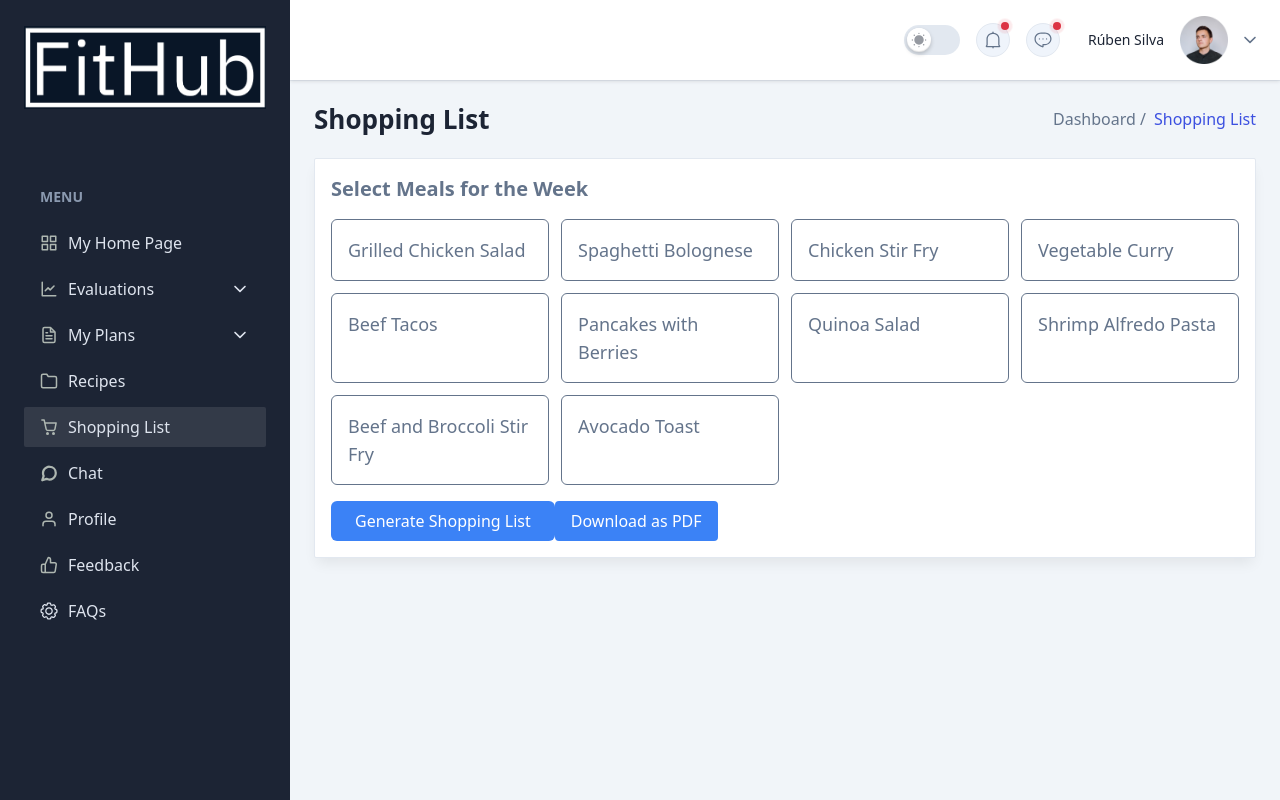
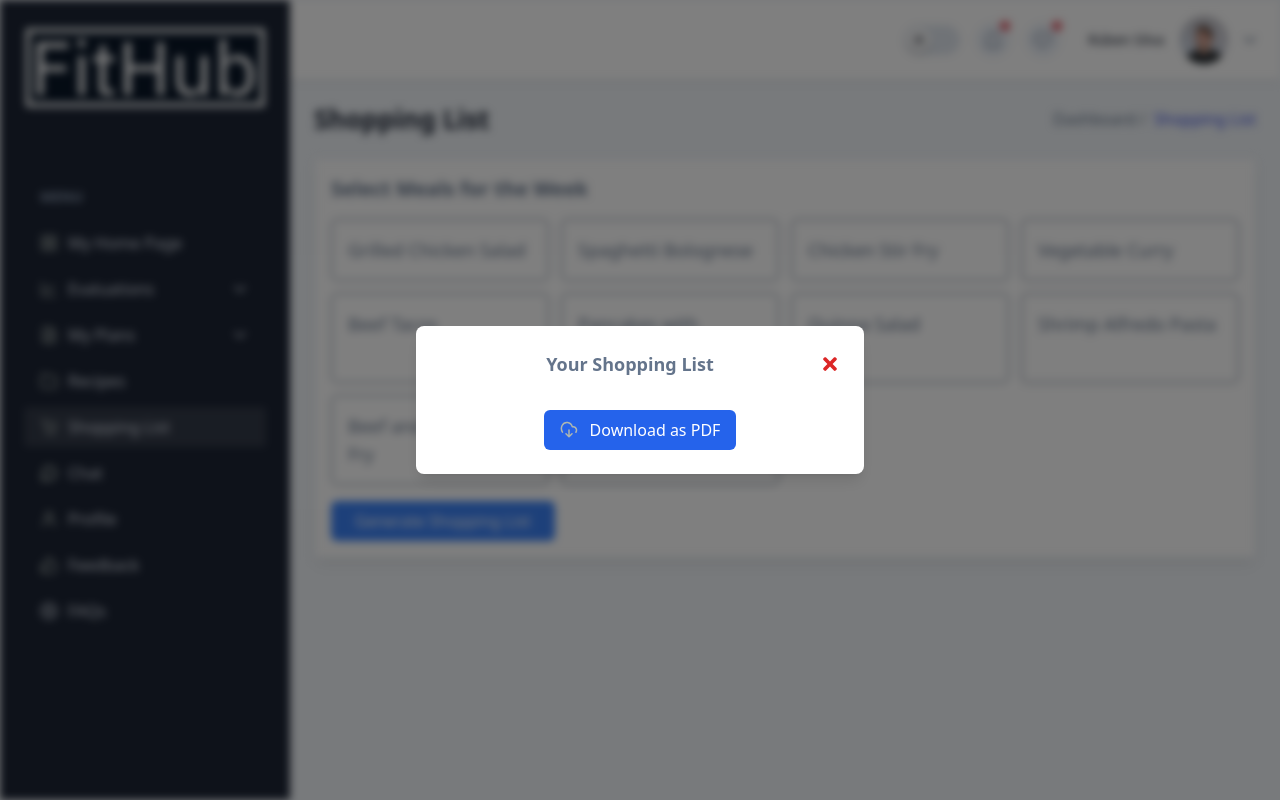
Before and after one commit to vmirfak/dev-fit-hub, a React (Vite) app: page /shoppinglist in a window 1280 px wide. Both pictures are taken after a click on the button "Generate Shopping List". Built offline with nearby package versions, Linux system fonts and the light colour scheme.

Commit message:
Make Grocery list in a modal

```diff
--- /dev/null
+++ b/src/components/Modal/GroceryModal.tsx
@@ -0,0 +1,86 @@
+import React from "react";
+import { Modal } from "@mui/material";
+import { FaTimes } from "react-icons/fa";
+
+interface Ingredient {
+  name: string;
+  quantity: string | number;
+}
+
+interface ShoppingListModalProps {
+  isOpen: boolean;
+  onClose: () => void;
+  shoppingList: Ingredient[];
+  generatePDF: () => void;
+}
+
+const ShoppingListModal: React.FC<ShoppingListModalProps> = ({
+  isOpen,
+  onClose,
+  shoppingList,
+  generatePDF,
+}) => {
+  if (!isOpen) return null;
+
+  return (
+    <Modal
+      open={isOpen}
+      onClose={onClose}
+      aria-labelledby="modal-title"
+      aria-describedby="modal-description"
+    >
+      <div className="flex items-center justify-center min-h-screen">
+        <div className="bg-white rounded-lg shadow-lg w-11/12 max-w-md p-6 flex flex-col items-center text-center bg-white shadow-default dark:border-strokedark dark:bg-boxdark">
+          <div className="flex items-center justify-between w-full">
+            <h2
+              className="text-lg font-bold dark:text-slate-200 flex-grow text-center"
+              id="modal-title"
+            >
+              Your Shopping List
+            </h2>
+            <button
+              onClick={onClose}
+              className="text-red-600 hover:text-red-800"
+              aria-label="Close"
+            >
+              <FaTimes className="text-xl" />
+            </button>
+          </div>
+          {/* Display the shopping list */}
+          <div className="my-4 overflow-y-auto max-h-100 w-full">
+            <ul className="list-none p-0 dark:text-slate-400">
+              {shoppingList.map((item, index) => (
+                <li key={index} className="py-1">
+                  {item.name} - {item.quantity}
+                </li>
+              ))}
+            </ul>
+          </div>
+          {/* PDF Download Button */}
+          <button
+            onClick={generatePDF}
+            className="bg-blue-600 text-white rounded-md px-4 py-2 flex items-center hover:bg-blue-700 transition duration-300"
+          >
+            <svg
+              xmlns="http://www.w3.org/2000/svg"
+              width="18"
+              height="18"
+              viewBox="0 0 24 24"
+              fill="none"
+              stroke="#aeb7b1"
+              strokeWidth="2"
+              strokeLinecap="round"
+              strokeLinejoin="round"
+              className="mr-3" // Increased margin to the right for spacing
+            >
+              <path d="M21.2 15c.7-1.2 1-2.5.7-3.9-.6-2-2.4-3.5-4.4-3.5h-1.2c-.7-3-3.2-5.2-6.2-5.6-3-.3-5.9 1.3-7.3 4-1.2 2.5-1 6.5.5 8.8M12 19.8V12M16 17l-4 4-4-4" />
+            </svg>
+            Download as PDF
+          </button>
+        </div>
+      </div>
+    </Modal>
+  );
+};
+
+export default ShoppingListModal;
--- a/src/pages/ShoppingList.tsx
+++ b/src/pages/ShoppingList.tsx
@@ -2,6 +2,7 @@ import { useState } from "react";
 import Breadcrumb from "../components/Breadcrumbs/Breadcrumb";
 import DefaultLayout from "../layout/DefaultLoayout";
 import { jsPDF } from "jspdf";
+import GroceryModal from "../components/Modal/GroceryModal";
 
 // Define types for ingredients and meals
 interface Ingredient {
@@ -120,30 +121,21 @@ const mealsData: Meal[] = [
 ];
 
 const ShoppingList = () => {
-  // Define state with proper types
+    // State management
     const [selectedMeals, setSelectedMeals] = useState<Meal[]>([]);
     const [shoppingList, setShoppingList] = useState<Ingredient[]>([]);
-  const [isOpen] = useState(false);
+    const [isModalOpen, setModalOpen] = useState(false); // State to control modal visibility
 
     // Handle meal selection
     const handleMealSelect = (meal: Meal) => {
       setSelectedMeals((prevSelected) =>
-      prevSelected.includes(meal)
-        ? prevSelected.filter((m) => m.id !== meal.id)
-        : [...prevSelected, meal]
+        prevSelected.includes(meal) ? prevSelected.filter((m) => m.id !== meal.id) : [...prevSelected, meal]
       );
     };
 
     // Generate shopping list based on selected meals
     const generateShoppingList = () => {
-    const list: {
-      [key: string]: {
-        name: string;
-        quantity: string;
-        amount: number;
-        unit: string;
-      };
-    } = {};
+      const list: { [key: string]: { name: string; quantity: string; amount: number; unit: string } } = {};
 
       selectedMeals.forEach((meal) => {
         meal.ingredients.forEach((ingredient) => {
@@ -164,9 +156,7 @@ const ShoppingList = () => {
         });
       });
 
-    const sortedList = Object.values(list).sort((a, b) =>
-      a.name.localeCompare(b.name)
-    );
+      const sortedList = Object.values(list).sort((a, b) => a.name.localeCompare(b.name));
 
       setShoppingList(
         sortedList.map((item) => ({
@@ -174,8 +164,12 @@ const ShoppingList = () => {
           quantity: `${item.amount} ${item.unit}`,
         }))
       );
+
+      // Open the modal after generating the list
+      setModalOpen(true);
     };
 
+    // Generate PDF from shopping list
     const generatePDF = () => {
       const pdf = new jsPDF();
       pdf.text("Shopping List", 20, 20);
@@ -188,7 +182,7 @@ const ShoppingList = () => {
     };
 
   return (
-    <DefaultLayout isModalOpen={isOpen}>
+    <DefaultLayout isModalOpen={isModalOpen}>
       <Breadcrumb pageName="Shopping List" />
       <div className="p-4 overflow-hidden rounded-sm border border-stroke bg-white shadow-default dark:border-strokedark dark:bg-boxdark">
         {/* Meal Selection Section */}
@@ -210,32 +204,12 @@ const ShoppingList = () => {
         </div>
 
         {/* Generate Shopping List Button */}
-        <button
-          onClick={generateShoppingList}
-          className="mt-4 px-6 py-2 bg-blue-500 text-white rounded-md"
-        >
+        <button onClick={generateShoppingList} className="mt-4 px-6 py-2 bg-blue-500 text-white rounded-md">
           Generate Shopping List
         </button>
 
-        {/* Shopping List Display Section */}
-        {shoppingList.length > 0 && (
-          <div className="mt-8">
-            <h2 className="text-xl font-bold mb-4">Your Shopping List</h2>
-            <ul className="list-disc pl-5">
-              {shoppingList.map((item, index) => (
-                <li key={index}>
-                  {item.name} - {item.quantity}
-                </li>
-              ))}
-            </ul>
-          </div>
-        )}
-        <button
-          onClick={generatePDF}
-          className="mt-4 bg-blue-500 text-white px-4 py-2 rounded"
-        >
-          Download as PDF
-        </button>
+        <GroceryModal isOpen={isModalOpen} onClose={() => setModalOpen(false)} shoppingList={shoppingList} generatePDF={generatePDF} />
+
       </div>
     </DefaultLayout>
   );
```
Lines whose indentation alone changed are shown as unchanged.
